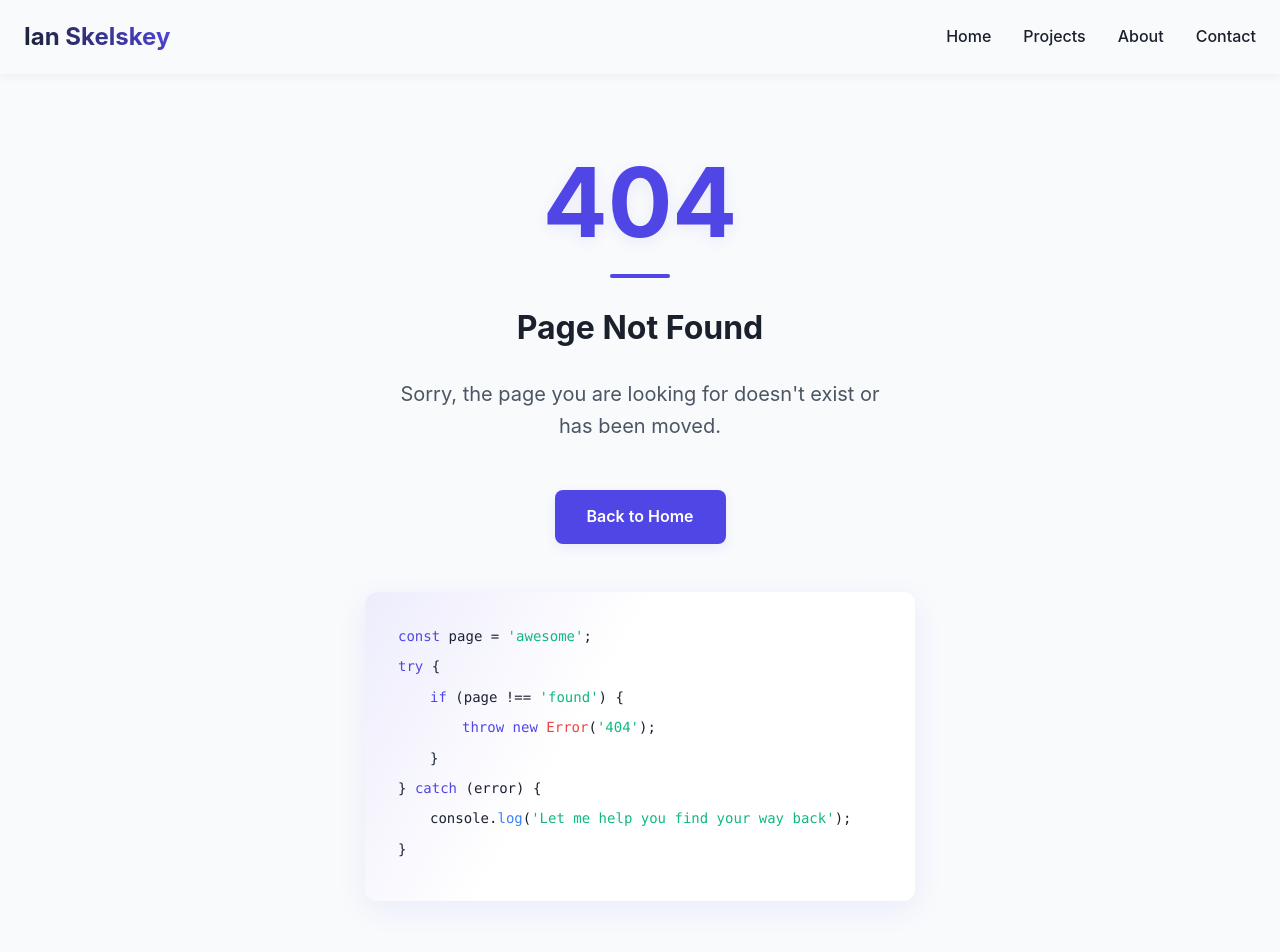
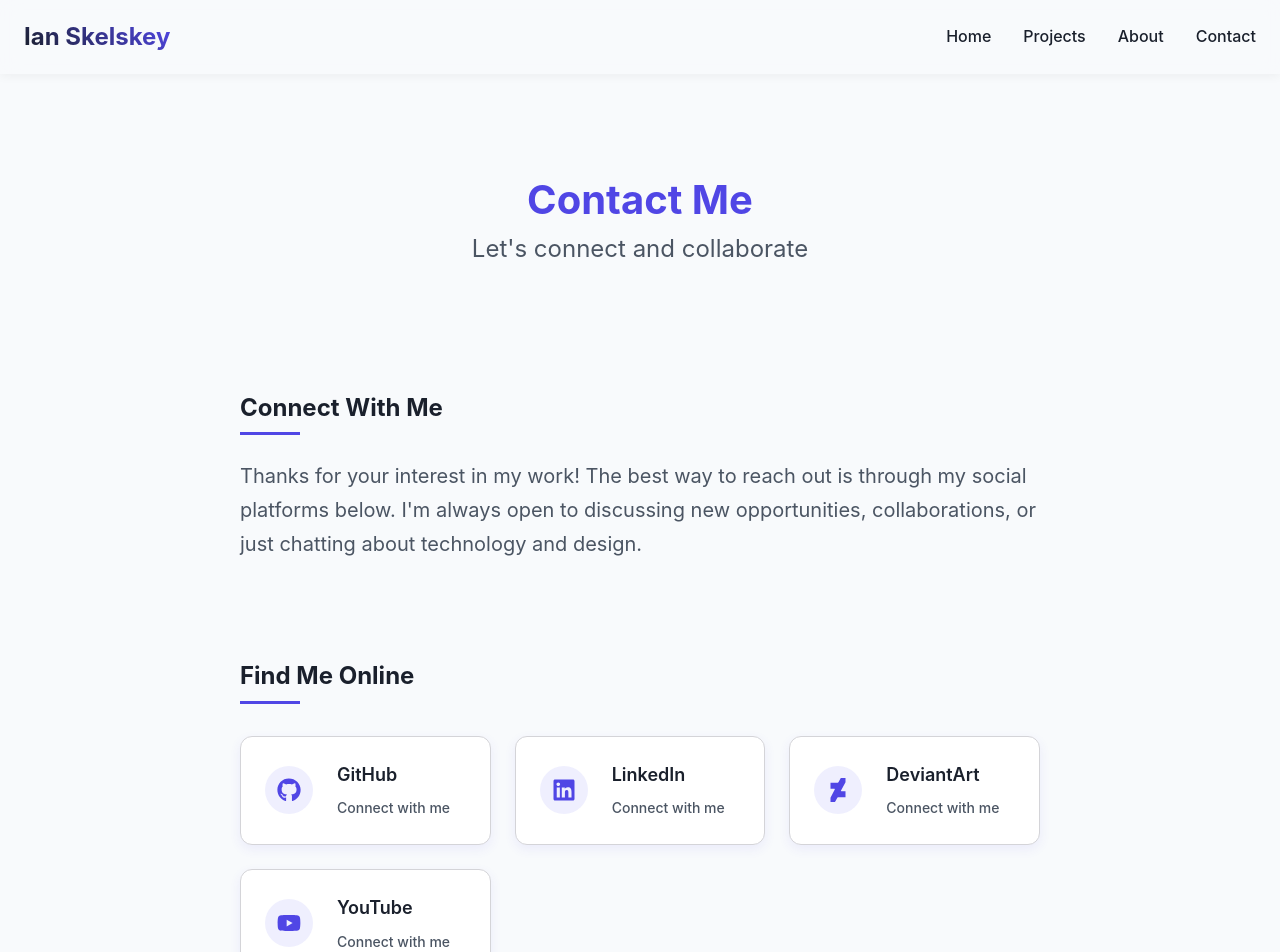
Before and after one commit to IanSkelskey/new-portfolio, a React (Vite) app: page /contact in a window 1280 px wide. Shown: the top 952 px of the page. Built offline with nearby package versions, Linux system fonts and the light colour scheme.

Commit message:
feat: Add ContactPage component with social links and animations

```diff
--- a/src/App.jsx
+++ b/src/App.jsx
@@ -8,6 +8,7 @@ import ProjectGrid from './pages/ProjectPage';
 import ProjectDetail from './pages/ProjectDetail';
 import AboutPage from './pages/AboutPage';
 import HomePage from './pages/HomePage';
+import ContactPage from './pages/ContactPage';
 import Footer from './components/Footer';
 import LoadingSpinner from './components/LoadingSpinner';
 import SkillDetail from './pages/SkillDetail';
@@ -66,6 +67,7 @@ function App() {
             <Route path="/" element={<HomePage projects={projects} socialData={socialData} />} />
             <Route path="/projects" element={<ProjectGrid projects={projects} />} />
             <Route path="/about" element={<AboutPage aboutData={aboutData} skillsData={skillsData} socialData={socialData} />} />
+            <Route path="/contact" element={<ContactPage socialLinks={socialData?.socialLinks} />} />
             <Route path="/projects/:projectPath" element={<ProjectDetail projects={projects} skillsData={skillsData} />} />
             <Route path="/skills/:skillId" element={<SkillDetail skillsData={skillsData} projects={projects} />} />
             <Route path="/404" element={<NotFound />} />
--- /dev/null
+++ b/src/pages/ContactPage.css
@@ -0,0 +1,232 @@
+.contact-page {
+  width: 100%;
+}
+
+.contact-container {
+  display: flex;
+  flex-direction: column;
+  gap: var(--space-2xl);
+  max-width: 800px;
+  margin: 0 auto;
+  padding: var(--space-md) 0;
+}
+
+.contact-content h2,
+.social-section h2,
+.future-plans h2 {
+  font-size: var(--font-size-xl);
+  margin-bottom: var(--space-md);
+  color: var(--color-text);
+  position: relative;
+  padding-bottom: var(--space-xs);
+}
+
+.contact-content h2:after,
+.social-section h2:after,
+.future-plans h2:after {
+  content: '';
+  position: absolute;
+  bottom: 0;
+  left: 0;
+  width: 60px;
+  height: 3px;
+  background-color: var(--color-primary);
+}
+
+.contact-content p,
+.future-plans p {
+  font-size: var(--font-size-lg);
+  line-height: 1.7;
+  color: var(--color-text-secondary);
+  margin-bottom: var(--space-lg);
+}
+
+.contact-method {
+  display: flex;
+  align-items: center;
+  gap: var(--space-md);
+  padding: var(--space-md);
+  background-color: var(--color-bg-card);
+  border-radius: var(--radius-lg);
+  box-shadow: 0 4px 12px var(--color-shadow);
+  transition: transform var(--transition-fast), box-shadow var(--transition-fast);
+}
+
+.contact-method:hover {
+  transform: translateY(-3px);
+  box-shadow: 0 6px 16px var(--color-shadow);
+}
+
+.contact-icon {
+  display: flex;
+  align-items: center;
+  justify-content: center;
+  width: 50px;
+  height: 50px;
+  border-radius: 50%;
+  background-color: rgba(99, 102, 241, 0.1);
+  color: var(--color-primary);
+  font-size: var(--font-size-xl);
+  flex-shrink: 0;
+}
+
+.contact-info h3 {
+  font-size: var(--font-size-lg);
+  margin-bottom: var(--space-xs);
+  color: var(--color-text);
+}
+
+.contact-info a {
+  color: var(--color-primary);
+  text-decoration: none;
+  font-weight: 500;
+  font-size: var(--font-size-md);
+  transition: color var(--transition-fast);
+}
+
+.contact-info a:hover {
+  color: var(--color-primary-accent);
+  text-decoration: underline;
+}
+
+/* Social links grid - improved styling */
+.social-links-grid {
+  display: grid;
+  grid-template-columns: repeat(auto-fill, minmax(250px, 1fr));
+  gap: var(--space-md);
+  margin-top: var(--space-lg);
+}
+
+.social-link-card {
+  display: flex;
+  align-items: center;
+  padding: var(--space-md);
+  background-color: var(--color-bg-card);
+  border-radius: var(--radius-lg);
+  text-decoration: none;
+  color: var(--color-text);
+  box-shadow: 0 4px 12px var(--color-shadow);
+  border: 1px solid var(--color-border);
+  gap: var(--space-md);
+  transition: all var(--transition-fast);
+}
+
+.social-link-card:hover {
+  border-color: var(--color-primary);
+  background-color: color-mix(in srgb, var(--color-bg-card) 95%, var(--color-primary));
+}
+
+.social-icon-wrapper {
+  display: flex;
+  align-items: center;
+  justify-content: center;
+  width: 48px;
+  height: 48px;
+  border-radius: 50%;
+  background-color: rgba(99, 102, 241, 0.1);
+  color: var(--color-primary);
+  flex-shrink: 0;
+  transition: all var(--transition-fast);
+}
+
+.social-link-card:hover .social-icon-wrapper {
+  transform: scale(1.1);
+  background-color: rgba(99, 102, 241, 0.2);
+}
+
+.social-link-info {
+  flex: 1;
+}
+
+.social-link-info h3 {
+  font-size: var(--font-size-md);
+  margin-bottom: var(--space-xs);
+  color: var(--color-text);
+  font-weight: 600;
+}
+
+.social-link-info p {
+  font-size: var(--font-size-sm);
+  color: var(--color-text-secondary);
+  margin: 0;
+}
+
+.loading-message {
+  text-align: center;
+  color: var(--color-text-secondary);
+  grid-column: 1 / -1;
+  padding: var(--space-xl);
+  background-color: var(--color-bg-card);
+  border-radius: var(--radius-lg);
+  border: 1px dashed var(--color-border);
+}
+
+.future-plans {
+  padding: var(--space-xl);
+  background-color: var(--color-bg-card);
+  border-radius: var(--radius-lg);
+  border: 1px solid var(--color-border);
+  text-align: center;
+  margin-top: var(--space-xl);
+}
+
+.future-plans h2:after {
+  left: 50%;
+  transform: translateX(-50%);
+}
+
+/* Responsive styles */
+@media (max-width: 768px) {
+  .contact-container {
+    gap: var(--space-xl);
+  }
+
+  .social-links-grid {
+    grid-template-columns: repeat(auto-fill, minmax(200px, 1fr));
+  }
+
+  .contact-content p,
+  .future-plans p {
+    font-size: var(--font-size-md);
+  }
+}
+
+@media (max-width: 480px) {
+  .social-links-grid {
+    grid-template-columns: 1fr;
+  }
+
+  .contact-method {
+    flex-direction: column;
+    text-align: center;
+    padding: var(--space-lg) var(--space-md);
+  }
+
+  .contact-icon {
+    margin-bottom: var(--space-sm);
+  }
+
+  .social-link-card {
+    padding: var(--space-sm);
+  }
+}
+
+/* Dark mode specific adjustments */
+@media (prefers-color-scheme: dark) {
+  .social-icon-wrapper {
+    background-color: rgba(165, 180, 252, 0.15);
+  }
+
+  .contact-icon {
+    background-color: rgba(165, 180, 252, 0.15);
+  }
+
+  .social-link-card:hover {
+    background-color: rgba(165, 180, 252, 0.05);
+    border-color: var(--color-primary);
+  }
+
+  .social-link-card:hover .social-icon-wrapper {
+    background-color: rgba(165, 180, 252, 0.25);
+  }
+}
--- /dev/null
+++ b/src/pages/ContactPage.jsx
@@ -0,0 +1,137 @@
+import { motion } from 'framer-motion';
+import {
+  FaGithub, FaLinkedin, FaTwitter, FaDribbble,
+  FaInstagram, FaYoutube, FaBehance, FaMedium, FaStackOverflow,
+  FaGlobe, FaDiscord, FaTwitch, FaDeviantart
+} from 'react-icons/fa';
+import PageWrapper from '../components/PageWrapper';
+import './ContactPage.css';
+
+const ContactPage = ({ socialLinks = [] }) => {
+  // Animation variants for staggered animations
+  const containerVariants = {
+    hidden: { opacity: 0 },
+    visible: {
+      opacity: 1,
+      transition: {
+        staggerChildren: 0.15
+      }
+    }
+  };
+
+  const itemVariants = {
+    hidden: { y: 20, opacity: 0 },
+    visible: {
+      y: 0,
+      opacity: 1,
+      transition: { duration: 0.5, ease: "easeOut" }
+    }
+  };
+
+  // Function to render the appropriate icon based on platform
+  const renderSocialIcon = (platform) => {
+    const iconProps = {
+      'aria-hidden': 'true',
+      focusable: 'false',
+      size: "1.5rem"
+    };
+
+    // Match platform name to the appropriate icon
+    switch (platform.toLowerCase()) {
+      case 'github':
+        return <FaGithub {...iconProps} />;
+      case 'linkedin':
+        return <FaLinkedin {...iconProps} />;
+      case 'twitter':
+      case 'x':
+        return <FaTwitter {...iconProps} />;
+      case 'dribbble':
+        return <FaDribbble {...iconProps} />;
+      case 'instagram':
+        return <FaInstagram {...iconProps} />;
+      case 'youtube':
+        return <FaYoutube {...iconProps} />;
+      case 'behance':
+        return <FaBehance {...iconProps} />;
+      case 'medium':
+        return <FaMedium {...iconProps} />;
+      case 'stackoverflow':
+        return <FaStackOverflow {...iconProps} />;
+      case 'discord':
+        return <FaDiscord {...iconProps} />;
+      case 'twitch':
+        return <FaTwitch {...iconProps} />;
+      case 'deviantart':
+        return <FaDeviantart {...iconProps} />;
+      default:
+        return <FaGlobe {...iconProps} />; // Default to web icon
+    }
+  };
+
+  return (
+    <PageWrapper
+      title="Contact Me"
+      subtitle="Let's connect and collaborate"
+      className="contact-page"
+    >
+      <motion.div
+        className="contact-container"
+        variants={containerVariants}
+        initial="hidden"
+        animate="visible"
+      >
+        <motion.div className="contact-content" variants={itemVariants}>
+          <h2>Connect With Me</h2>
+          <p>
+            Thanks for your interest in my work! The best way to reach out is through
+            my social platforms below. I'm always open to discussing new opportunities,
+            collaborations, or just chatting about technology and design.
+          </p>
+        </motion.div>
+
+        <motion.div className="social-section" variants={itemVariants}>
+          <h2>Find Me Online</h2>
+          <div className="social-links-grid">
+            {socialLinks && socialLinks.length > 0 ? (
+              socialLinks.map((link, index) => (
+                <motion.a
+                  key={index}
+                  href={link.url}
+                  target="_blank"
+                  rel="noopener noreferrer"
+                  aria-label={link.ariaLabel || `Connect with me on ${link.platform}`}
+                  className="social-link-card"
+                  variants={itemVariants}
+                  whileHover={{ scale: 1.03, y: -5 }}
+                  whileTap={{ scale: 0.97 }}
+                >
+                  <div className="social-icon-wrapper">
+                    {renderSocialIcon(link.platform)}
+                  </div>
+                  <div className="social-link-info">
+                    <h3>{link.platform}</h3>
+                    <p>{link.username || "Connect with me"}</p>
+                  </div>
+                </motion.a>
+              ))
+            ) : (
+              <motion.p variants={itemVariants} className="loading-message">
+                Social links are loading...
+              </motion.p>
+            )}
+          </div>
+        </motion.div>
+
+        <motion.div className="future-plans" variants={itemVariants}>
+          <h2>Coming Soon</h2>
+          <p>
+            I'm planning to add more direct communication channels in the future.
+            Check back soon for updates!
+          </p>
+        </motion.div>
+      </motion.div>
+    </PageWrapper>
+  );
+};
+
+export default ContactPage;
```
